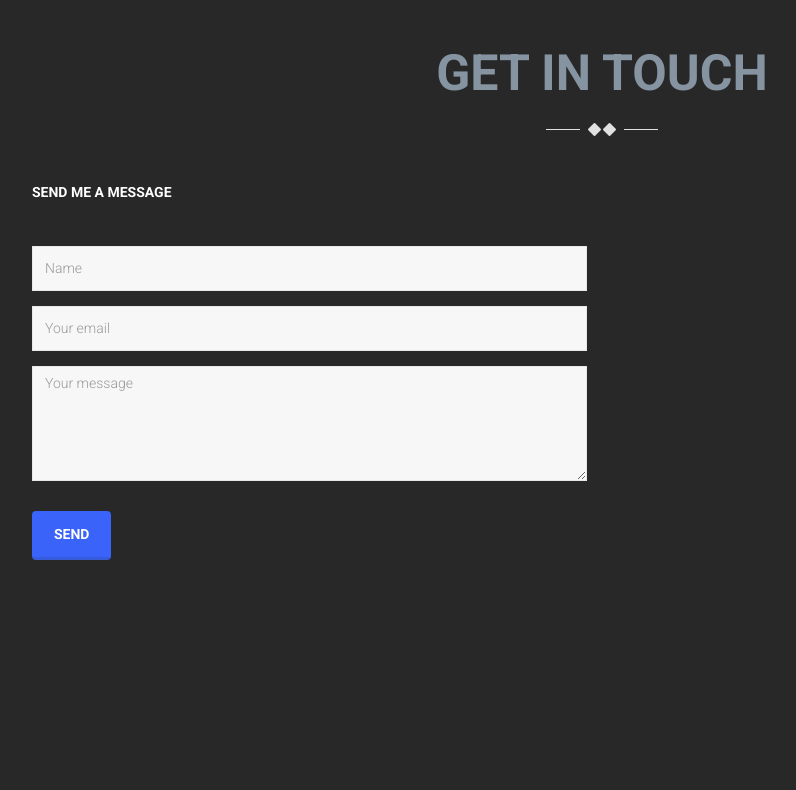
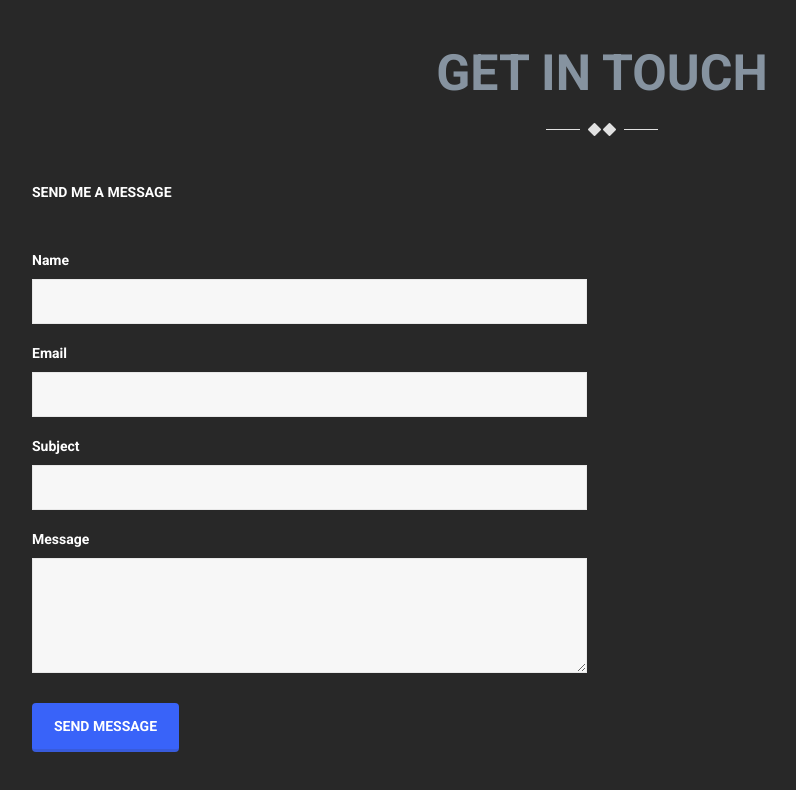
Before and after one commit to kennsiang94/kennsiang94.github.io, a plain HTML site: page index.html in a window 1280 px wide. Shown: the part 6481-7271 px from the top of the page, without its empty margins (38-834 px from the left). Before the commit the page ends 7156 px from the top, so only its background shows below. Drawn offline with Linux system fonts and the light colour scheme.

Commit message:
Update index.html

```diff
--- a/index.html
+++ b/index.html
@@ -466,19 +466,34 @@
           <div class="col-md-6">
             <div class="contact-form">
               <strong>Send me a message</strong>
-              <form name="contact-form" id="contactForm" method="POST" action="http://formspree.io/kennsiang94@gmail.com">
+              <form name="contact-form" id="contactForm" action="https://formspree.io/kennsiang94@gmail.com" method="POST">
+
                 <div class="form-group">
-                  <input name="name" class="form-control" type="name" name="name" placeholder="Name">
+                  <label for="name">Name</label>
+                  <input type="text" name="name" class="form-control" id="name" required="">
                 </div>
+
                 <div class="form-group">
-                  <input name="email" class="form-control" type="email" name="email" placeholder="Your email">
+                  <label for="email">Email</label>
+                  <input type="email" name="email" class="form-control" id="email" required="">
                 </div>
+
                 <div class="form-group">
-                  <textarea name="message" class="form-control" name="message" placeholder="Your message"></textarea>
+                  <label for="subject">Subject</label>
+                  <input type="text" name="subject" class="form-control" id="subject">
                 </div>
+
                 <div class="form-group">
-                  <button type="submit" class="btn btn-primary">Send</button>
-                  </div>
+                  <label for="message">Message</label>
+                  <textarea name="message" class="form-control" id="message" rows="5" required=""></textarea>
+                </div>
+
+                <button type="submit" name="submit" onclick="myFunction()" class="btn btn-primary">Send Message</button>
+        <script>
+function myFunction() {
+    alert("Thanks for getting in touch me. I will reply you shortly :)");
+}
+</script>
               </form>
               <!--
               <form name="contact-form" id="contactForm" action="sendemail.php" method="POST">
```
